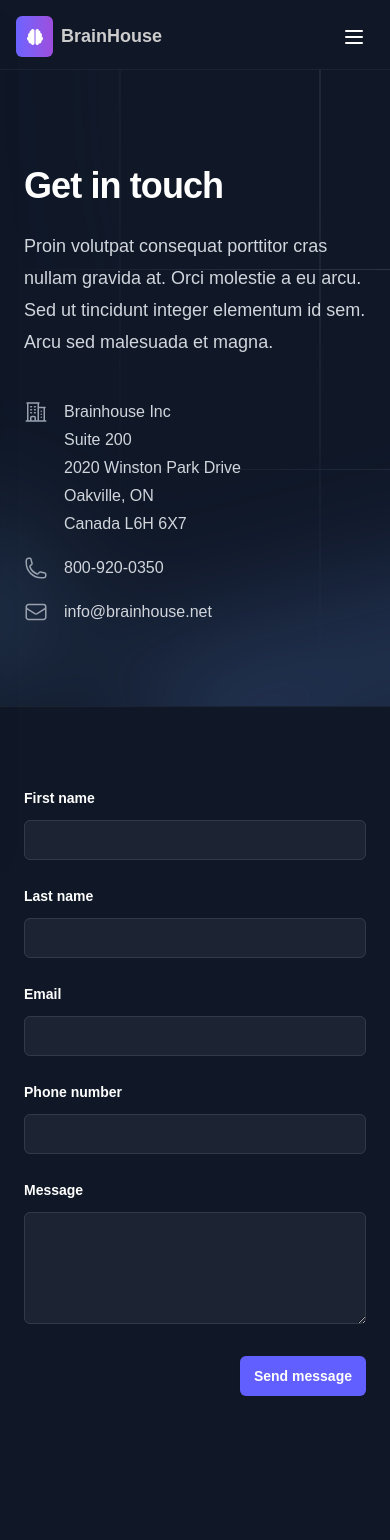
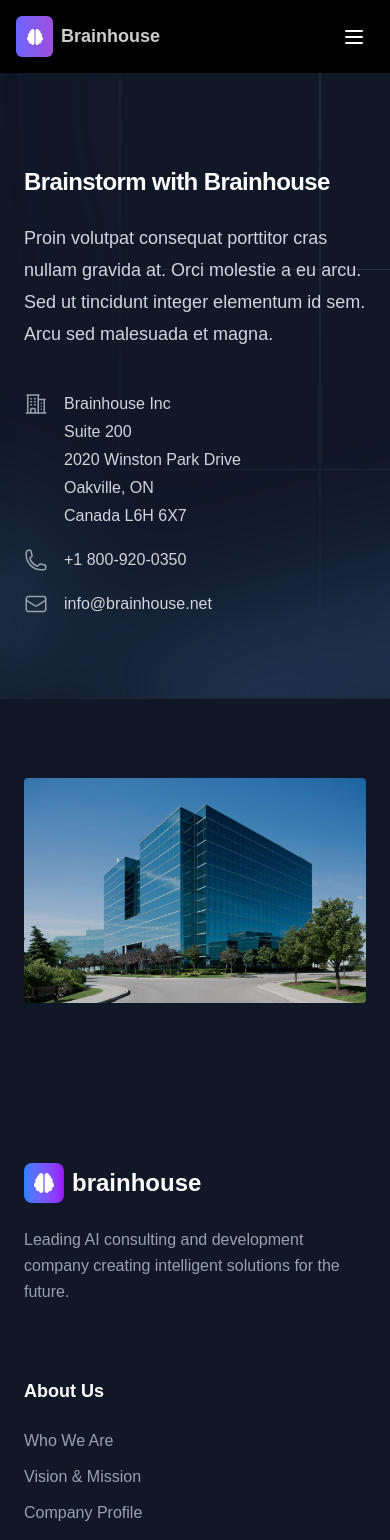
Before and after one commit to mbablu/brainhouse, a Next.js app: page /contact-us in a window 390 px wide. Shown: the top 1540 px of the page. Built offline with nearby package versions, Linux system fonts and the light colour scheme.

Commit message:
update according to feedback

```diff
--- a/app/contact-us/page.jsx
+++ b/app/contact-us/page.jsx
@@ -1,6 +1,7 @@
 'use client'
 
 import { BuildingOffice2Icon, EnvelopeIcon, PhoneIcon } from '@heroicons/react/24/outline'
+import Image from 'next/image'
 
 
 export default function ContactUs() {
@@ -45,7 +46,7 @@ export default function ContactUs() {
                         />
                     </div>
                     </div>
-                <h2 className="text-4xl font-semibold tracking-tight text-pretty text-white sm:text-5xl">Get in touch</h2>
+                    <h2 className="text-2xl font-semibold tracking-tight text-pretty text-white sm:text-3xl">Brainstorm with Brainhouse</h2>
                     <p className="mt-6 text-lg/8 text-gray-300">
                     Proin volutpat consequat porttitor cras nullam gravida at. Orci molestie a eu arcu. Sed ut tincidunt
                     integer elementum id sem. Arcu sed malesuada et magna.
@@ -71,7 +72,7 @@ export default function ContactUs() {
                         </dt>
                         <dd>
                         <a href="tel:+1 (555) 234-5678" className="hover:text-white">
-                        800-920-0350
+                            +1 800-920-0350
                         </a>
                         </dd>
                     </div>
@@ -89,90 +90,9 @@ export default function ContactUs() {
                     </dl>
                 </div>
             </div>
-            <form action="#" method="POST" className="px-6 pt-20 pb-24 sm:pb-32 lg:px-8 lg:py-48">
-            <div className="mx-auto max-w-xl lg:mr-0 lg:max-w-lg">
-                <div className="grid grid-cols-1 gap-x-8 gap-y-6 sm:grid-cols-2">
-                <div>
-                    <label htmlFor="first-name" className="block text-sm/6 font-semibold text-white">
-                    First name
-                    </label>
-                    <div className="mt-2.5">
-                    <input
-                        id="first-name"
-                        name="first-name"
-                        type="text"
-                        autoComplete="given-name"
-                        className="block w-full rounded-md bg-white/5 px-3.5 py-2 text-base text-white outline-1 -outline-offset-1 outline-white/10 placeholder:text-gray-500 focus:outline-2 focus:-outline-offset-2 focus:outline-indigo-500"
-                    />
+            <div className="px-6 pt-20 pb-24 sm:pb-32 lg:px-8 lg:py-48">
+                <img className='rounded-[4px]' src="images/brainhouse.png" alt="brainhouse" />
             </div>
-                </div>
-                <div>
-                    <label htmlFor="last-name" className="block text-sm/6 font-semibold text-white">
-                    Last name
-                    </label>
-                    <div className="mt-2.5">
-                    <input
-                        id="last-name"
-                        name="last-name"
-                        type="text"
-                        autoComplete="family-name"
-                        className="block w-full rounded-md bg-white/5 px-3.5 py-2 text-base text-white outline-1 -outline-offset-1 outline-white/10 placeholder:text-gray-500 focus:outline-2 focus:-outline-offset-2 focus:outline-indigo-500"
-                    />
-                    </div>
-                </div>
-                <div className="sm:col-span-2">
-                    <label htmlFor="email" className="block text-sm/6 font-semibold text-white">
-                    Email
-                    </label>
-                    <div className="mt-2.5">
-                    <input
-                        id="email"
-                        name="email"
-                        type="email"
-                        autoComplete="email"
-                        className="block w-full rounded-md bg-white/5 px-3.5 py-2 text-base text-white outline-1 -outline-offset-1 outline-white/10 placeholder:text-gray-500 focus:outline-2 focus:-outline-offset-2 focus:outline-indigo-500"
-                    />
-                    </div>
-                </div>
-                <div className="sm:col-span-2">
-                    <label htmlFor="phone-number" className="block text-sm/6 font-semibold text-white">
-                    Phone number
-                    </label>
-                    <div className="mt-2.5">
-                    <input
-                        id="phone-number"
-                        name="phone-number"
-                        type="tel"
-                        autoComplete="tel"
-                        className="block w-full rounded-md bg-white/5 px-3.5 py-2 text-base text-white outline-1 -outline-offset-1 outline-white/10 placeholder:text-gray-500 focus:outline-2 focus:-outline-offset-2 focus:outline-indigo-500"
-                    />
-                    </div>
-                </div>
-                <div className="sm:col-span-2">
-                    <label htmlFor="message" className="block text-sm/6 font-semibold text-white">
-                    Message
-                    </label>
-                    <div className="mt-2.5">
-                    <textarea
-                        id="message"
-                        name="message"
-                        rows={4}
-                        className="block w-full rounded-md bg-white/5 px-3.5 py-2 text-base text-white outline-1 -outline-offset-1 outline-white/10 placeholder:text-gray-500 focus:outline-2 focus:-outline-offset-2 focus:outline-indigo-500"
-                        defaultValue={''}
-                    />
-                    </div>
-                </div>
-                </div>
-                <div className="mt-8 flex justify-end">
-                <button
-                    type="submit"
-                    className="rounded-md bg-indigo-500 px-3.5 py-2.5 text-center text-sm font-semibold text-white shadow-xs hover:bg-indigo-400 focus-visible:outline-2 focus-visible:outline-offset-2 focus-visible:outline-indigo-500"
-                >
-                    Send message
-                </button>
-                </div>
-            </div>
-            </form>
         </div>
         </div>
     </>
--- a/app/industries/page.jsx
+++ b/app/industries/page.jsx
@@ -316,7 +316,7 @@ export default function Industries() {
         <section id="cta-section" className="py-20 bg-gradient-to-r from-[#6366f1] to-[#8b5cf6]">
             <div className="max-w-4xl mx-auto px-6 text-center">
                 <h2 className="text-4xl font-bold text-white mb-6">Ready to Transform Your Industry?</h2>
-                <p className="text-xl text-blue-100 mb-8">Let's discuss how BrainHouse can revolut</p>
+                <p className="text-xl text-blue-100 mb-8">Let's brainstorm</p>
             </div>
         </section>
 
--- a/components/engineering-transformation-section.jsx
+++ b/components/engineering-transformation-section.jsx
@@ -6,7 +6,7 @@ export default function EngineeringTransform() {
         <div className="text-center mb-16">
           <h2 className="text-4xl font-bold text-secondary mb-6">Engineering Transformation</h2>
           <p className="text-xl text-gray-600 max-w-4xl mx-auto leading-relaxed">
-            At BrainHouse, we don't just build AI solutions. We engineer transformation. We are an
+            At Brainhouse, we don't just build AI solutions. We engineer transformation. We are an
             AI-first company driven by purpose and powered by passion. Our mission? To unlock human
             potential by making AI, ML, and Big Data accessible, ethical, and impactful for every
             business and community.
--- a/components/footer.jsx
+++ b/components/footer.jsx
@@ -24,13 +24,13 @@ export default function Footer() {
                   />
                 </svg>
               </div>
-              <span className="text-2xl font-bold">BrainHouse</span>
+              <span className="text-2xl font-bold">brainhouse</span>
             </Link>
             <p className="text-gray-400 mb-6 leading-relaxed">
               Leading AI consulting and development company creating intelligent
               solutions for the future.
             </p>
-            <div className="flex space-x-4">
+            {/* <div className="flex space-x-4">
               <span className="w-10 h-10 bg-gray-800 rounded-lg flex items-center justify-center hover:bg-blue-600 transition-colors cursor-pointer">
                 <svg
                   className="text-lg"
@@ -48,7 +48,7 @@ export default function Footer() {
                   />
                 </svg>
               </span>
-            </div>
+            </div> */}
           </div>
 
           <div id="footer-about" className="lg:col-span-1">
@@ -96,9 +96,9 @@ export default function Footer() {
             <h3 className="text-lg font-semibold mb-6">Services</h3>
             <div className="space-y-4">
               <div>
-                <h4 className="text-sm font-medium text-blue-400 mb-2">
+                {/* <h4 className="text-sm font-medium text-blue-400 mb-2">
                   AI Consulting &amp; Development
-                </h4>
+                </h4> */}
                 <ul className="space-y-2 text-sm">
                   <li>
                      <Link href="/services#ai-consulting-details" className="text-gray-400 hover:text-white transition-colors cursor-pointer">
@@ -233,7 +233,7 @@ export default function Footer() {
           </div>
 
           <div id="footer-resources" className="lg:col-span-1">
-            <h3 className="text-lg font-semibold mb-6">Resources</h3>
+            <h3 className="text-lg font-semibold mb-6">Case Study</h3>
             <ul className="space-y-3 mb-8">
               <li>
                 <Link href="/resource#case-studies-hero" className="text-gray-400 hover:text-white transition-colors cursor-pointer">
@@ -245,7 +245,7 @@ export default function Footer() {
                   FAQ &amp; AI Myth Busters
                 </Link>
               </li>
-              <li>
+              {/* <li>
                 <Link href="/resource#case-studies-hero" className="text-gray-400 hover:text-white transition-colors cursor-pointer">
                   Blog
                 </Link>
@@ -254,7 +254,7 @@ export default function Footer() {
                 <Link href="/resource#case-studies-hero" className="text-gray-400 hover:text-white transition-colors cursor-pointer">
                   Documentation
                 </Link>
-              </li>
+              </li> */}
             </ul>
 
             <div
@@ -284,7 +284,7 @@ export default function Footer() {
           <div className="flex flex-col md:flex-row justify-between items-center">
             <div className="flex flex-col md:flex-row items-center space-y-2 md:space-y-0 md:space-x-6">
               <p className="text-gray-400 text-sm">
-                © 2024 BrainHouse. All rights reserved.
+                © 2025 Brainhouse Inc. all rights reserved.
               </p>
               <div className="flex space-x-6">
                 <span className="text-gray-400 hover:text-white text-sm transition-colors cursor-pointer">
@@ -293,15 +293,15 @@ export default function Footer() {
                 <span className="text-gray-400 hover:text-white text-sm transition-colors cursor-pointer">
                   Terms of Service
                 </span>
-                <span className="text-gray-400 hover:text-white text-sm transition-colors cursor-pointer">
+                {/* <span className="text-gray-400 hover:text-white text-sm transition-colors cursor-pointer">
                   Cookie Policy
-                </span>
+                </span> */}
               </div>
             </div>
             <div className="flex items-center space-x-4 mt-4 md:mt-0">
               <span className="text-gray-400 text-sm">Contact:</span>
               <span className="text-blue-400 hover:text-blue-300 text-sm transition-colors cursor-pointer">
-                hello@brainhouse.ai
+                hello@ brainhouse.ai
               </span>
               <span className="text-blue-400 hover:text-blue-300 text-sm transition-colors cursor-pointer">
                 +1 (234) 567-890
--- a/components/header.jsx
+++ b/components/header.jsx
@@ -52,16 +52,16 @@ const Header = () => {
     { name: 'About', href: '/about-us' },
     { name: 'Services', href: '/services' },
     { name: 'Industries', href: '/industries' },
-    { name: 'Resources', href: '/resource' },
+    { name: 'Case Study', href: '/resource' },
   ];
 
   return (
     <>
       <header
-        className={`fixed bg-[#155dfc]/0 top-0 left-0 w-full z-50 transition-all duration-300 ${
+        className={`fixed bg-[#000] top-0 left-0 w-full z-50 transition-all duration-300 ${
           isScrolled
             ? 'bg-white shadow-lg backdrop-blur-sm transform translate-y-0'
-            : 'bg-[#155dfc]/0 transform -translate-y-full'
+            : 'bg-[#000] transform -translate-y-full'
         }`}
         style={{
           transform: isScrolled ? 'translateY(0)' : 'translateY(100%)',
@@ -83,7 +83,8 @@ const Header = () => {
                       <path d="M184 0c30.9 0 56 25.1 56 56V456c0 30.9-25.1 56-56 56c-28.9 0-52.7-21.9-55.7-50.1c-5.2 1.4-10.7 2.1-16.3 2.1c-35.3 0-64-28.7-64-64c0-7.4 1.3-14.6 3.6-21.2C21.4 367.4 0 338.2 0 304c0-31.9 18.7-59.5 45.8-72.3C37.1 220.8 32 207 32 192c0-30.7 21.6-56.3 50.4-62.6C80.8 123.9 80 118 80 112c0-29.9 20.6-55.1 48.3-62.1C131.3 21.9 155.1 0 184 0zM328 0c28.9 0 52.6 21.9 55.7 49.9c27.8 7 48.3 32.1 48.3 62.1c0 6-.8 11.9-2.4 17.4c28.8 6.2 50.4 31.9 50.4 62.6c0 15-5.1 28.8-13.8 39.7C493.3 244.5 512 272.1 512 304c0 34.2-21.4 63.4-51.6 74.8c2.3 6.6 3.6 13.8 3.6 21.2c0 35.3-28.7 64-64 64c-5.6 0-11.1-.7-16.3-2.1c-3 28.2-26.8 50.1-55.7 50.1c-30.9 0-56-25.1-56-56V56c0-30.9 25.1-56 56-56z" />
                     </svg>
                   </div>
-                  <span className="text-[18px] font-bold text-[#ccc]">BrainHouse</span>
+                  <span className="text-[18px] font-bold text-[#ccc]">Brainhouse</span>
+                  {/* <img src="images/logo.png" alt="logo" /> */}
                 </Link>
 
             </div>
@@ -101,7 +102,7 @@ const Header = () => {
                   {item.name}
                 </Link>
               ))}
-              <Link href="/contact-us" className="bg-[#4338ca] cursor-pointer text-white px-6 py-2 rounded-lg hover:bg-indigo-700 transition-colors font-semibold text-sm">Contact</Link>
+              <Link href="/contact-us" className="bg-[#4338ca] cursor-pointer text-white px-6 py-2 rounded-lg hover:bg-indigo-700 transition-colors font-semibold text-sm">Brainstorm</Link>
             </nav>
 
             {/* Mobile Menu Button */}
@@ -142,6 +143,7 @@ const Header = () => {
                 </svg>
               </div>
               <span className="text-[18px] font-bold text-[#333333]">BrainHouse</span>
+              {/* <img src="images/logo.png" alt="logo" /> */}
             </Link>
             <button
               onClick={toggleMobileMenu}
@@ -164,7 +166,7 @@ const Header = () => {
                 {item.name}
               </Link>
             ))}
-            <Link href="/contact-us" className="bg-[#4338ca] mt-10 cursor-pointer text-white px-6 py-2 rounded-lg hover:bg-indigo-700 transition-colors font-semibold text-sm w-full block text-center">Contact</Link>
+            <Link href="/contact-us" className="bg-[#4338ca] mt-10 cursor-pointer text-white px-6 py-2 rounded-lg hover:bg-indigo-700 transition-colors font-semibold text-sm w-full block text-center">Brainstorm</Link>
           </nav>
         </div>
       </div>
--- a/components/hero-sectoin/hero-section.js
+++ b/components/hero-sectoin/hero-section.js
@@ -2,6 +2,7 @@
 
 import { useState } from 'react'
 import Image from 'next/image'
+import Link from 'next/link'
 
 const navigation = [
   { name: 'Product', href: '#' },
@@ -25,7 +26,7 @@ export default function HeroSection() {
             <h1 className="text-4xl lg:text-6xl font-bold leading-tight mb-6">
               Welcome to{' '}
               <span className="text-transparent bg-clip-text bg-gradient-to-r from-[#5C6EFF] to-[#D28EFF]">
-                BrainHouse
+               Brainhouse
               </span>
             </h1>
             <p className="text-xl lg:text-2xl text-gray-300 mb-4">
@@ -35,15 +36,15 @@ export default function HeroSection() {
 
             {/* Buttons */}
             <div className="flex flex-col sm:flex-row gap-4">
-              <button className="bg-[#4338ca] hover:bg-indigo-700 text-white px-8 py-4 rounded-lg font-semibold transition-colors">
+              <Link href="/services" className="bg-[#4338ca] hover:bg-indigo-700 text-white px-8 py-4 rounded-lg font-semibold transition-colors">
                 Explore Our Solutions
-              </button>
-              <button className="border border-gray-400 hover:border-white text-white px-8 py-4 rounded-lg font-semibold transition-colors">
+              </Link>
+              <Link href="/contact-us" className="border border-gray-400 hover:border-white text-white px-8 py-4 rounded-lg font-semibold transition-colors">
                 Talk to an AI Expert
-              </button>
-              <button className="text-gray-300 hover:text-white px-8 py-4 rounded-lg font-semibold transition-colors border border-gray-600 hover:border-gray-400">
+              </Link>
+              {/* <button className="text-gray-300 hover:text-white px-8 py-4 rounded-lg font-semibold transition-colors border border-gray-600 hover:border-gray-400">
                 Download Case Study
-              </button>
+              </button> */}
             </div>
           </div>
 
--- a/components/our-values.jsx
+++ b/components/our-values.jsx
@@ -9,7 +9,7 @@ export default function OurValues() {
             Passionate About People, Obsessed with Possibilities
           </h2>
           <p className="text-xl text-gray-600 max-w-4xl mx-auto">
-            At BrainHouse, we are passionate about democratizing AI. We build tools that transform industries and empower communities.
+            At Brainhouse, we are passionate about democratizing AI. We build tools that transform industries and empower communities.
           </p>
         </div>
 
--- a/components/why-brainhouse.jsx
+++ b/components/why-brainhouse.jsx
@@ -2,7 +2,7 @@ export default function WhyBrainHouse() {
   return (
     <section id="why-brainhouse" className="py-20 bg-gray-50">
       <div className="max-w-6xl mx-auto px-6">
-        <h2 className="text-4xl font-bold text-center text-secondary mb-16">Why BrainHouse?</h2>
+        <h2 className="text-4xl font-bold text-center text-secondary mb-16">Why Brainhouse?</h2>
         <div className="grid md:grid-cols-2 gap-12">
           {/* Column 1 */}
           <div className="space-y-8">
```
Also changed, not shown: app/about-us/page.jsx (+12 -11 lines), app/resource/page.jsx (+11 -10 lines), app/services/page.jsx (+12 -11 lines), components/cta-section.jsx (+8 -6 lines), public/images/brainhouse.png (added), public/images/logo.png (added). Lines whose indentation alone changed are shown as unchanged.
